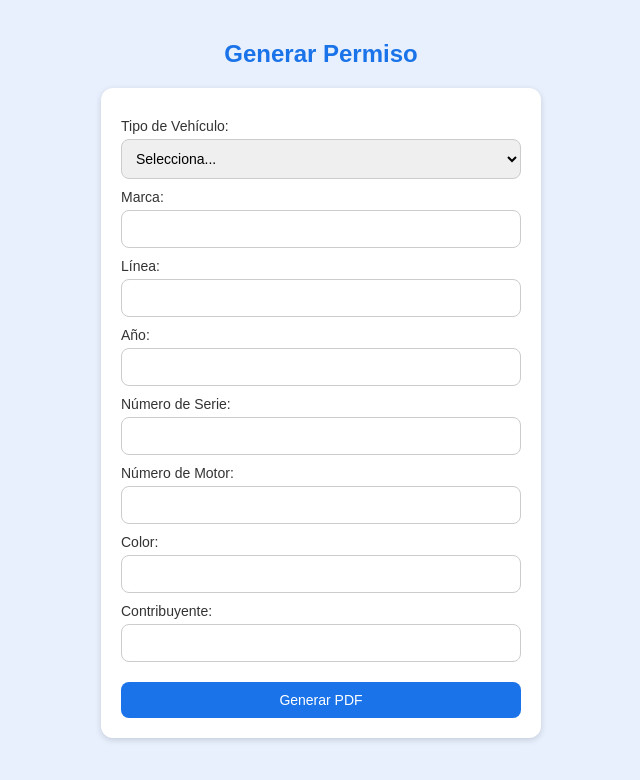
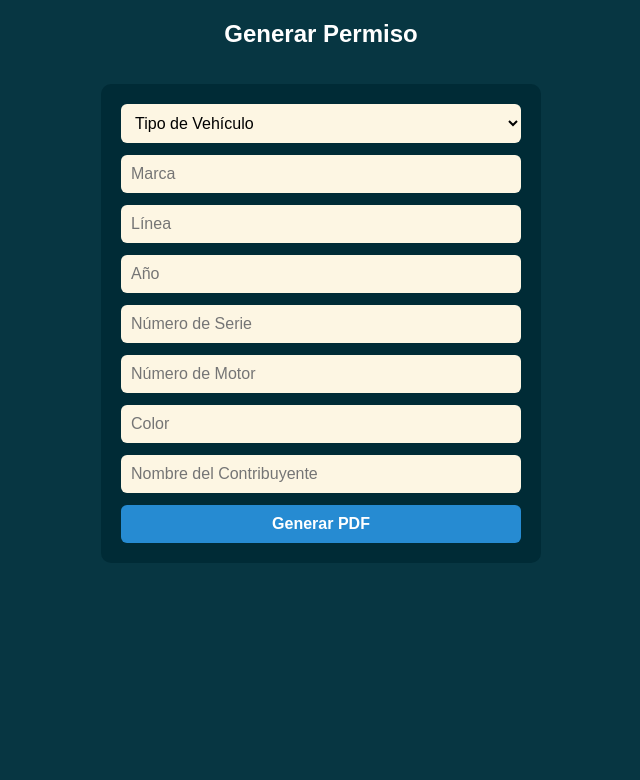
Before and after one commit to Gsr1989/Los-6, a Flask app: page /formulario in a window 1280 px wide. Shown: the top 780 px of the page, without its empty margins (319-959 px from the left). Run offline with Flask 3, Linux system fonts and the light colour scheme; the visitor is signed in with stand-in values (Sample User, id 1).

Commit message:
Update formulario.html

```diff
--- a/templates/formulario.html
+++ b/templates/formulario.html
@@ -6,62 +6,59 @@
     <meta name="viewport" content="width=device-width, initial-scale=1">
     <style>
         body {
-            background-color: #e8f0fe;
+            background-color: #073642;
             font-family: Arial, sans-serif;
             margin: 0;
-            padding: 20px;
+            padding: 0;
+            color: white;
             display: flex;
             flex-direction: column;
             align-items: center;
         }
-        h2 {
-            color: #1a73e8;
-            margin-bottom: 20px;
+        h1 {
+            margin-top: 20px;
+            font-size: 24px;
+            text-align: center;
         }
         form {
-            background: #ffffff;
+            background-color: #002b36;
             padding: 20px;
-            border-radius: 12px;
-            box-shadow: 0 2px 6px rgba(0, 0, 0, 0.15);
-            width: 100%;
+            border-radius: 10px;
+            width: 90%;
             max-width: 400px;
             display: flex;
             flex-direction: column;
-        }
-        label {
-            margin-top: 10px;
-            font-size: 14px;
-            color: #333;
+            gap: 12px;
+            margin-top: 20px;
         }
         input, select, button {
-            margin-top: 5px;
             padding: 10px;
-            font-size: 14px;
-            border: 1px solid #ccc;
-            border-radius: 8px;
-            width: 100%;
-            box-sizing: border-box;
+            font-size: 16px;
+            border: none;
+            border-radius: 6px;
+        }
+        input, select {
+            background-color: #fdf6e3;
+            color: black;
         }
         button {
-            background-color: #1a73e8;
+            background-color: #268bd2;
             color: white;
-            border: none;
-            margin-top: 20px;
+            font-weight: bold;
             cursor: pointer;
-            transition: background 0.3s;
         }
         button:hover {
-            background-color: #1558b0;
+            background-color: #1e6fa7;
         }
     </style>
 </head>
 <body>
-    <h2>Generar Permiso</h2>
 
-    <form method="POST" autocomplete="off">
-        <label>Tipo de Vehículo:</label>
+    <h1>Generar Permiso</h1>
+
+    <form method="POST">
         <select name="tipo_vehiculo" required>
-            <option value="">Selecciona...</option>
+            <option value="">Tipo de Vehículo</option>
             <option value="AUTOMOVIL">Automóvil</option>
             <option value="MOTOCICLETA">Motocicleta</option>
             <option value="CAMIONETA">Camioneta</option>
@@ -69,28 +66,16 @@
             <option value="REMOLQUE">Remolque</option>
         </select>
 
-        <label>Marca:</label>
-        <input type="text" name="marca" required>
-
-        <label>Línea:</label>
-        <input type="text" name="linea" required>
-
-        <label>Año:</label>
-        <input type="text" name="año" required>
-
-        <label>Número de Serie:</label>
-        <input type="text" name="serie" required>
-
-        <label>Número de Motor:</label>
-        <input type="text" name="motor" required>
-
-        <label>Color:</label>
-        <input type="text" name="color" required>
-
-        <label>Contribuyente:</label>
-        <input type="text" name="contribuyente" required>
+        <input type="text" name="marca" placeholder="Marca" required>
+        <input type="text" name="linea" placeholder="Línea" required>
+        <input type="text" name="año" placeholder="Año" required>
+        <input type="text" name="serie" placeholder="Número de Serie" required>
+        <input type="text" name="motor" placeholder="Número de Motor" required>
+        <input type="text" name="color" placeholder="Color" required>
+        <input type="text" name="contribuyente" placeholder="Nombre del Contribuyente" required>
 
         <button type="submit">Generar PDF</button>
     </form>
+
 </body>
 </html>
```
